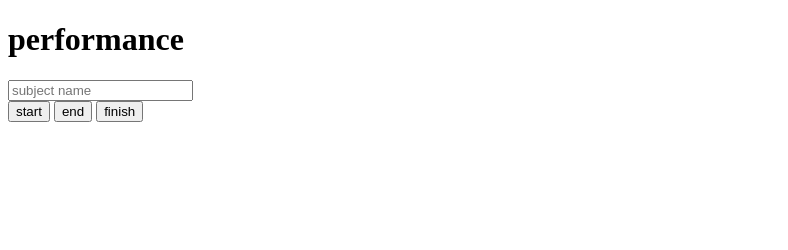
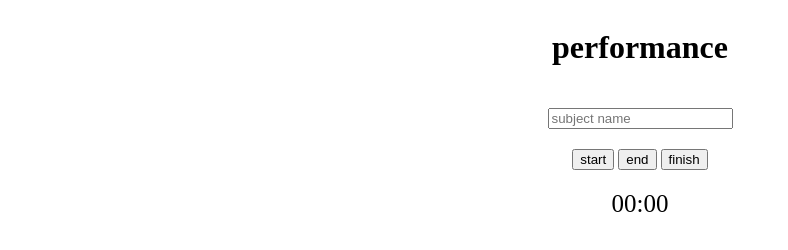
Before and after one commit to vitordepadua001-afk/app-metricas, a plain HTML site: page frontend/index.html in a window 1280 px wide. Shown: the whole page, without its empty margins (0-788 px from the left). Drawn offline with Linux system fonts and the light colour scheme.

Commit message:
javascript add

```diff
--- a/frontend/index.html
+++ b/frontend/index.html
@@ -5,14 +5,18 @@
     <meta name="viewport" content="width=device-width, initial-scale=1.0">
     <title>performance</title>
     <link rel="stylesheet" href="style.css">
+    <script src="script.js" defer></script>
 </head>
 <body>
-    <h1>performance</h1>
-    <input type="text" placeholder="subject name">
-    <div class="buttons_">
-        <button class="start_">start</button>
-        <button class="end_">end</button>
-        <button class="finish_">finish</button>
+    <div class="main_class">
+        <h1>performance</h1>
+        <input type="text" placeholder="subject name">
+        <div  id="buttons_id" class="buttons_class">
+            <button class="start_">start</button>
+            <button class="end_">end</button>
+            <button class="finish_">finish</button>
+        </div>
+        <span id="timer_id" class="timer_class">00:00</span>
     </div>
 </body>
 </html>
--- /dev/null
+++ b/frontend/script.js
@@ -0,0 +1,2 @@
+const timer_element = document.getElementById('timer_id')
+const buttons_element = document.querySelector('buttons_id')
--- a/frontend/style.css
+++ b/frontend/style.css
@@ -0,0 +1,12 @@
+.main_class {
+    display: flex;
+    flex-direction: column;
+    align-items:  center;
+    min-height: 100vh;
+    gap: 20px;
+}
+
+.timer_class {
+    font-size: 25px;
+    margin-bottom: auto;
+}
```
